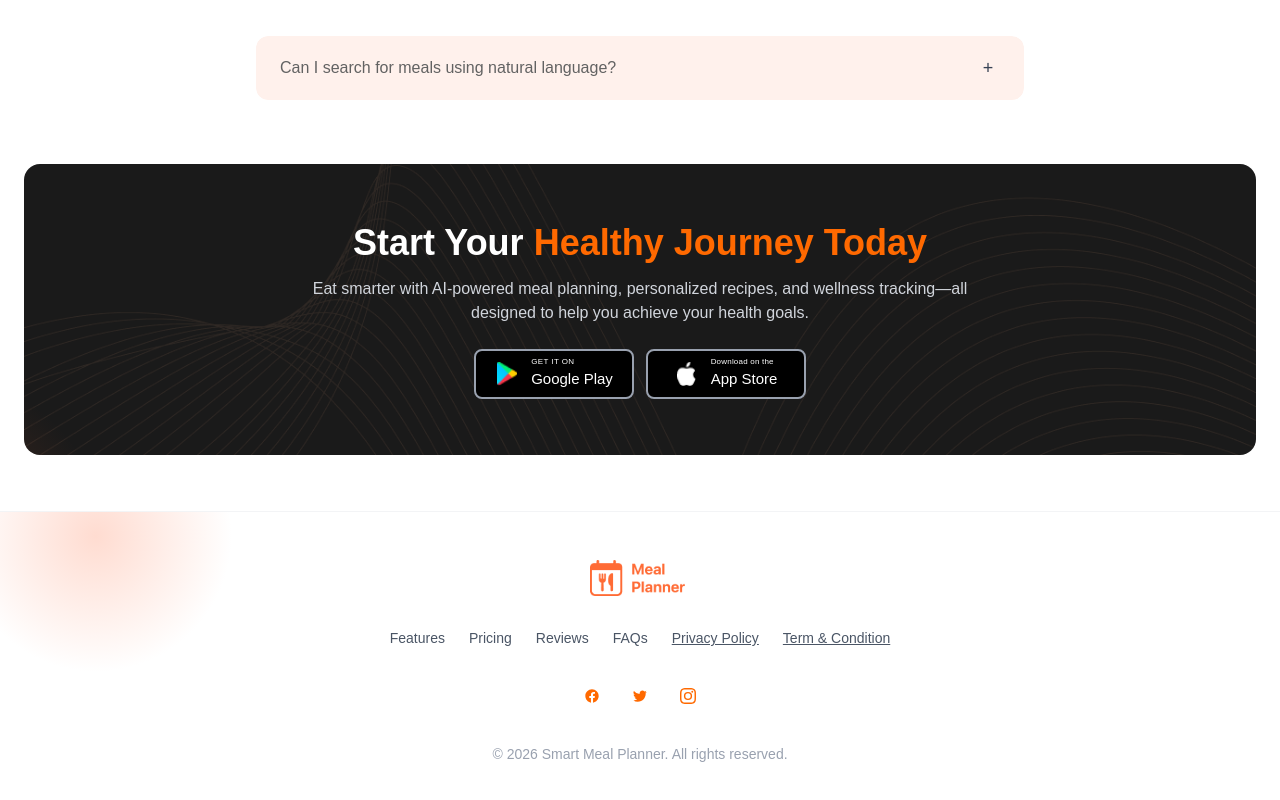
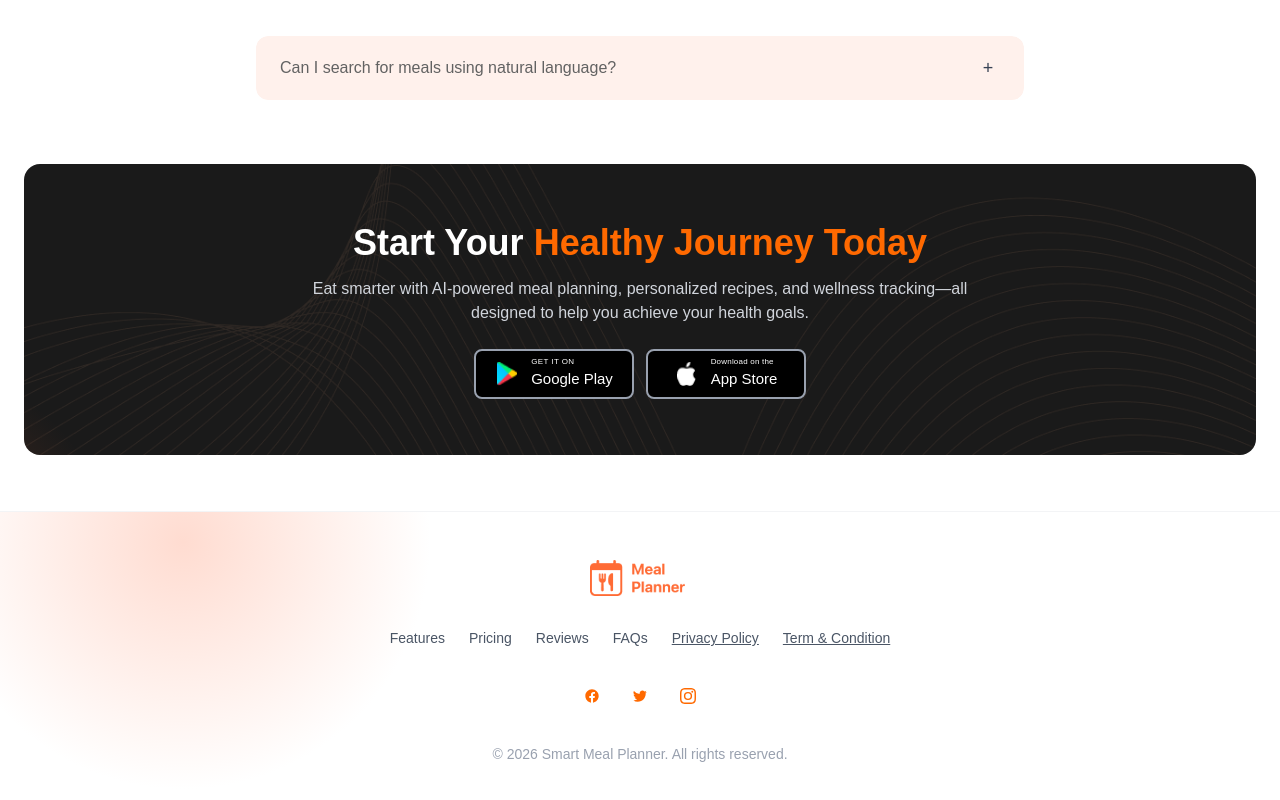
Before and after one commit to waleedtechdev09-glitch/Meal-Planner, a Next.js app: page / in a window 1280 px wide. Shown: the part 4340-5140 px from the top of the page. Built offline with nearby package versions, Linux system fonts and the light colour scheme.

Commit message:
fix(footer): update links for privacy policy and terms of service

```diff
--- a/app/layout.tsx
+++ b/app/layout.tsx
@@ -30,7 +30,7 @@ export default function RootLayout({
       lang="en"
       className={`${geistSans.variable} ${geistMono.variable} h-full antialiased`}
     >
-      <body className="min-h-full flex flex-col overflow-x-hidden">
+      <body className="min-h-full flex flex-col overflow-x-hidden" suppressHydrationWarning>
         <Navbar />
 
         {children}
--- a/components/Footer.tsx
+++ b/components/Footer.tsx
@@ -6,8 +6,8 @@ const navLinks = [
   { label: "Pricing", href: "#pricing" },
   { label: "Reviews", href: "#reviews" },
   { label: "FAQs", href: "#faqs" },
-  { label: "Privacy Policy", href: "#privacy-policy", underline: true },
-  { label: "Term & Condition", href: "#terms", underline: true },
+  { label: "Privacy Policy", href: "/privacy-policy", underline: true },
+  { label: "Term & Condition", href: "/term-conditions", underline: true },
 ];
 
 const socialLinks = [
@@ -42,9 +42,11 @@ const socialLinks = [
 
 const Footer = () => {
   return (
-    <footer className="relative bg-white border-t-0 md:border-t border-gray-100 px-4 py-10 sm:py-12 overflow-x-hidden">
-      <div className="pointer-events-none absolute hidden md:block md:-top-30 md:-left-34 lg:-top-30 lg:-left-30 xl:-top-42 xl:-left-24 h-72 w-72 rounded-full bg-[radial-gradient(circle,#FFD3C5_0%,transparent_50%)] opacity-80 sm:h-96 sm:w-96" />
-      <div className="mx-auto flex max-w-5xl flex-col items-center gap-8">
+    <footer className="relative bg-white border-t-0 md:border-t border-gray-100 px-4 py-10 sm:py-12 overflow-hidden">
+      {/* Gradient circle - positioned to extend above the footer */}
+      <div className="pointer-events-none absolute -top-48  left-1/7 -translate-x-1/2 h-[500px] w-[500px] max-w-[90vw] rounded-full bg-[radial-gradient(circle,#FFD3C5_0%,transparent_50%)] opacity-80 sm:-top-64 sm:h-[600px] sm:w-[600px] lg:-top-80 lg:h-[700px] lg:w-[700px]" />
+
+      <div className="mx-auto flex max-w-5xl flex-col items-center gap-8 relative z-10">
         <div className="flex items-center gap-2">
           <Image
             src="/assets/meal-logo.png"
```
